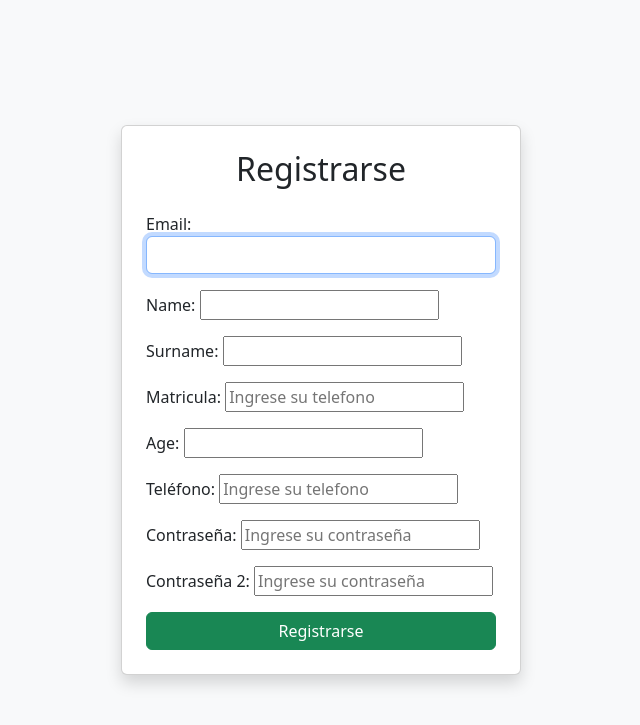
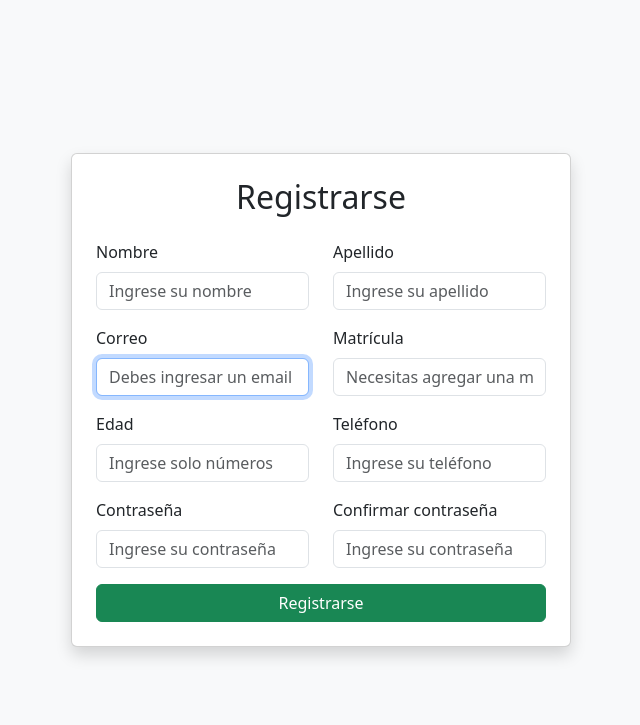
Before and after one commit to EmilianoChavarria/Django-Clases, a Django app: page /users/register/ in a window 1280 px wide. Shown: the top 725 px of the page, without its empty margins (319-959 px from the left). Run offline with Django 5.2, Linux system fonts and the light colour scheme; some libraries are stand-ins or nearby versions.

Commit message:
Terminado

```diff
--- a/errorPages/settings.py
+++ b/errorPages/settings.py
@@ -23,7 +23,7 @@ BASE_DIR = Path(__file__).resolve().parent.parent
 SECRET_KEY = 'django-insecure-qf52=xpr+1#vbe5-w-q3u+@-je0ddllr_eno9ovwl2jvx-n#v2'
 
 # SECURITY WARNING: don't run with debug turned on in production!
-DEBUG = False
+DEBUG = True
 
 ALLOWED_HOSTS = [
     '127.0.0.1','localhost',
--- a/users/forms.py
+++ b/users/forms.py
@@ -1,42 +1,17 @@
 from django import forms
 from django.contrib.auth.forms import UserCreationForm, AuthenticationForm
 from .models import CustomUser
+from django.contrib.auth import authenticate
+import re
 
 #primer formulario
 class CustomUserCreationForm(UserCreationForm):
-    tel = forms.CharField(
-        label='Teléfono',
-        widget = forms.TextInput(
-            attrs = {
-                'class': 'form-input',
-                # 'pattern': '^$',
-                'minlength':10,
-                'maxlength':10,
-                'placeholder': 'Ingrese su telefono',
-                'title': 'Necesitas definir una contraseña segura',
-                'required': True
-            }
-        )
-    )
-    control_number = forms.CharField(
-        label='Matricula',
-        widget = forms.TextInput(
-            attrs = {
-                'class': 'form-input',
-                # 'pattern': '^$',
-                'minlength':10,
-                'maxlength':10,
-                'placeholder': 'Ingrese su telefono',
-                'title': 'Necesitas definir una contraseña segura',
-                'required': True
-            }
-        )
-    )
+
     password1 = forms.CharField(
         label='Contraseña',
         widget = forms.PasswordInput(
             attrs = {
-                'class': 'form-input',
+                'class': 'form-control',
                 # 'pattern': '^$',
                 'placeholder': 'Ingrese su contraseña',
                 'title': 'Necesitas definir una contraseña segura',
@@ -49,7 +24,7 @@ class CustomUserCreationForm(UserCreationForm):
         label='Contraseña 2',
         widget = forms.PasswordInput(
             attrs = {
-                'class': 'form-input',
+                'class': 'form-control',
                 # 'pattern': '^$',
                 'placeholder': 'Ingrese su contraseña',
                 'title': 'Necesitas definir una contraseña segura',
@@ -66,18 +41,122 @@ class CustomUserCreationForm(UserCreationForm):
         widgets = {
             #Cada uno de los widgets del MODELO
             'email': forms.EmailInput(
-                #Características de elemento visual
-                attrs = {
-                    'class': 'form-control',
-                    'required': True,
-                    'pattern': '^[a-zA-Z0-9]+@utez\.edu\.mx$',
-                    'title': 'Debes ingresar un correo válido de la utez'
-                }
-            ),
+                attrs={
+                'class': 'form-control',
+                'required': True,
+                'pattern': r'^[a-zA-Z0-9]+@utez\.edu\.mx$',
+                'title': 'Debes ingresar un correo válido de la UTEZ',
+                'placeholder': 'Debes ingresar un email'
+            }),
+            'name': forms.TextInput(
+                attrs={
+                'class': 'form-control',
+                'required': True,
+                'placeholder': 'Ingrese su nombre'
+            }),
+            'surname': forms.TextInput(attrs={
+                'class': 'form-control',
+                'required': True,
+                'placeholder': 'Ingrese su apellido'
+            }),
+            'control_number': forms.TextInput(attrs={
+                'class': 'form-control',
+                'required': True,
+                'pattern': '^[0-9]{5}[a-z]{2}[0-9]{3}',
+                'maxlength': 20,
+                'placeholder': 'Necesitas agregar una matricula de la UTEZ'
+            }),
+            'age': forms.NumberInput(attrs={
+                'class': 'form-control',
+                'required': True,
+                'pattern': '^[0-9]+$',
+                'min_value': 5,
+                'placeholder': 'Ingrese solo números',
+                'max_value': 100
+            }),
+            'tel': forms.TextInput(attrs={
+                'class': 'form-control',
+                'pattern': r'^[0-9\+-]{10}',
+                'required': True,
+                'minlength': 10,
+                'maxlength': 10,
+                'placeholder': 'Ingrese su teléfono'
+            }),
 
         }
 
+    def clean_email(self):
+        email = self.cleaned_data.get('email')
+        if not re.match(r'^[a-zA-Z0-9]+@utez\.edu\.mx$', email):
+            raise forms.ValidationError('Debes ingresar un correo válido de la UTEZ.')
+        return email
+
+    def clean_control_number(self):
+        control_number = self.cleaned_data.get('control_number')
+        if not re.match(r'^[0-9]{5}[a-z]{2}[0-9]{3}$', control_number):
+            raise forms.ValidationError('La matrícula debe seguir el formato: 20223tn089.')
+        return control_number
+
+    def clean_tel(self):
+        tel = self.cleaned_data.get('tel')
+        if len(tel) != 10 or not tel.isdigit():
+            raise forms.ValidationError('El teléfono debe tener exactamente 10 dígitos.')
+        return tel
+
+    def clean_password2(self):
+        password1 = self.cleaned_data.get('password1')
+        password2 = self.cleaned_data.get('password2')
+
+        if password1 != password2:
+            raise forms.ValidationError('Las contraseñas no coinciden.')
+
+        if len(password1) < 8:
+            raise forms.ValidationError('La contraseña debe tener al menos 8 caracteres.')
+
+        if not re.search(r'[0-9]', password1):
+            raise forms.ValidationError('La contraseña debe contener al menos un número.')
+
+        if not re.search(r'[A-Z]', password1):
+            raise forms.ValidationError('La contraseña debe contener al menos una letra mayúscula.')
+
+        if not re.search(r'[!#$%&?]', password1):
+            raise forms.ValidationError('La contraseña debe contener al menos un carácter especial (!#$%&?).')
+
+        return password2
 
 #segundo formulario (inicio de sesion)
 class CustomUserLoginForm(AuthenticationForm):
-    pass
+    username = forms.EmailField(
+        label="Correo electrónico",
+        max_length=150,
+        widget=forms.EmailInput(
+            attrs={
+                'class': 'form-control',
+                'required': True,
+                'pattern': r'^[a-zA-Z0-9]+@utez\.edu\.mx$',
+                'title': 'Debes ingresar un correo válido de la UTEZ',
+                'placeholder': 'Debes ingresar un email',
+            }
+        )
+    )
+    password = forms.CharField(
+        label="Contraseña",
+        widget=forms.PasswordInput(
+            attrs={
+                'class': 'form-control',
+                'placeholder': 'Ingrese su contraseña',
+                'title': 'Necesitas definir una contraseña segura',
+                'required': True,
+            }
+        )
+    )
+
+    def clean(self):
+        cleaned_data = super().clean()
+        username = cleaned_data.get("username")
+        password = cleaned_data.get("password")
+        if username and password:
+            user = authenticate(username=username, password=password)
+            if not user:
+                raise forms.ValidationError("Usuario o contraseña incorrectos.")
+        return cleaned_data
--- a/users/templates/login.html
+++ b/users/templates/login.html
@@ -21,7 +21,10 @@
   </div>
 
   <!-- Bootstrap JS (Opcional) -->
+  {% include 'message.html' %}
   <script src="https://cdn.jsdelivr.net/npm/bootstrap@5.3.2/dist/js/bootstrap.bundle.min.js"></script>
+  <script src="https://cdn.jsdelivr.net/npm/sweetalert2@11"></script>
+
 </body>
 
 </html>
--- /dev/null
+++ b/users/templates/message.html
@@ -0,0 +1,51 @@
+<!DOCTYPE html>
+<html lang="en">
+
+<head>
+    <meta charset="UTF-8">
+    <meta name="viewport" content="width=device-width, initial-scale=1.0">
+    <title>Document</title>
+</head>
+
+<body>
+    <!-- Modal -->
+
+    <div class="modal fade" id="messageModal" tabindex="-1" aria- labelledby="messageModalLabel" aria-hidden="true">
+
+        <div class="modal-dialog">
+            <div class="modal-content">
+                <div class="modal-header">
+                    <h5 class="modal-title" id="messageModalLabel">Mensaje</h5>
+                    <button type="button" class="btn-close" data-bs-dismiss="modal" aria-label="Cerrar"></button>
+                </div>
+                <div class="modal-body">
+                    <p id="modalMessage"></p>
+                    <img id="modalImage" class="img-fluid" style="display: none;" alt="Imagen del mensaje">
+                </div>
+                <div class="modal-footer">
+
+                    <button type="button" class="btn btn-secondary" data-bs- dismiss="modal">Cerrar</button>
+
+                </div>
+            </div>
+        </div>
+    </div>
+    <script>
+        document.addEventListener("DOMContentLoaded", function () {
+            const message = {{ message| safe}}; // El mensaje se pasa desde Django
+        if (message) {
+            document.getElementById("modalMessage").innerText =`[${message.type.toUpperCase()}] Código ${message.code}: ${message.message}`;
+            if (message.img) {
+                const imgElement = document.getElementById("modalImage");
+                imgElement.src = message.img;
+                imgElement.style.display = "block";
+            }
+            const modal = new
+                bootstrap.Modal(document.getElementById('messageModal'));
+            modal.show();
+        }
+    });
+    </script>
+</body>
+
+</html>
--- a/users/templates/register.html
+++ b/users/templates/register.html
@@ -8,44 +8,128 @@
     <link href="https://cdn.jsdelivr.net/npm/bootstrap@5.3.3/dist/css/bootstrap.min.css" rel="stylesheet">
     <script src="https://cdn.jsdelivr.net/npm/bootstrap@5.3.3/dist/js/bootstrap.bundle.min.js"></script>
     <script src="https://cdn.jsdelivr.net/npm/sweetalert2@11"></script>
-
 </head>
 
 <body class="bg-light d-flex align-items-center justify-content-center vh-100">
-    <div class="card shadow p-4" style="width: 400px;">
+    <div class="card shadow p-4" style="width: 500px;">
         <h2 class="text-center mb-4">Registrarse</h2>
         <form method="post" onsubmit="return validateForm()">
             {% csrf_token %}
-            <div class="mb-3">
-                {{ form.as_p }}
+
+            <div class="row">
+                <div class="col-md-6 mb-3">
+                    <label for="id_name" class="form-label">Nombre</label>
+                    {{ form.name }}
+                </div>
+                <div class="col-md-6 mb-3">
+                    <label for="id_surname" class="form-label">Apellido</label>
+                    {{ form.surname }}
+                </div>
             </div>
+
+            <div class="row">
+                <div class="col-md-6 mb-3">
+                    <label for="id_email" class="form-label">Correo</label>
+                    {{ form.email }}
+                </div>
+                <div class="col-md-6 mb-3">
+                    <label for="id_control_number" class="form-label">Matrícula</label>
+                    {{ form.control_number }}
+                </div>
+            </div>
+
+            <div class="row">
+                <div class="col-md-6 mb-3">
+                    <label for="id_age" class="form-label">Edad</label>
+                    {{ form.age }}
+                </div>
+                <div class="col-md-6 mb-3">
+                    <label for="id_tel" class="form-label">Teléfono</label>
+                    {{ form.tel }}
+                </div>
+            </div>
+
+            <div class="row">
+                <div class="col-md-6 mb-3">
+                    <label for="id_password1" class="form-label">Contraseña</label>
+                    {{ form.password1 }}
+                </div>
+                <div class="col-md-6 mb-3">
+                    <label for="id_password2" class="form-label">Confirmar contraseña</label>
+                    {{ form.password2 }}
+                </div>
+            </div>
+
             <button type="submit" class="btn btn-success w-100">Registrarse</button>
         </form>
     </div>
-
+    {% include 'message.html' %}
     <script>
         function validateForm() {
-            var pass1 = document.getElementById('id_password1').value;
-            var pass2 = document.getElementById('id_password2').value;
+            let password1 = document.getElementById("id_password1").value;
+            let password2 = document.getElementById("id_password2").value;
 
-            if (pass1.length < 8) {
+            if (password1.length < 8) {
                 Swal.fire({
                     icon: "error",
-                    title: "Oops...",
-                    text: "Something went wrong!",
+                    title: "Error",
+                    text: "La contraseña debe tener al menos 8 caracteres.",
+                    confirmButtonColor: "#d33"
+                });
+                return false;
+            }
+
+            if (password1 !== password2) {
+                Swal.fire({
+                    icon: "error",
+                    title: "Error",
+                    text: "Las contraseñas no coinciden.",
+                    confirmButtonColor: "#d33"
+                });
+                return false;
+            }
+
+            const regex_numero = /[0-9]/;
+            if (!regex_numero.test(password1)) {
+                Swal.fire({
+                    icon: "error",
+                    title: "Error",
+                    text: "La contraseña debe tener al menos 1 número.",
+                    confirmButtonColor: "#d33"
+                });
+                return false;
+            }
+
+            const regex_mayuscula = /[A-Z]/;
+            if (!regex_mayuscula.test(password1)) {
+                Swal.fire({
+                    icon: "error",
+                    title: "Error",
+                    text: "La contraseña debe tener al menos 1 mayúscula.",
+                    confirmButtonColor: "#d33"
+                });
+                return false;
+            }
+
+            const regex_simbolo = /[!#$%&?]/;
+            if (!regex_simbolo.test(password1)) {
+                Swal.fire({
+                    icon: "error",
+                    title: "Error",
+                    text: "La contraseña debe tener al menos 1 símbolo.",
+                    confirmButtonColor: "#d33"
                 });
                 return false;
             }
 
             return true;
+        }
 
-        }
-        document.addEventListener('DOMContentLoaded', () => {
-
-        })
 
 
     </script>
 </body>
 
+
+
 </html>
--- a/users/views.py
+++ b/users/views.py
@@ -2,6 +2,8 @@ from django.shortcuts import render, redirect
 from django.contrib.auth import login, authenticate, logout
 from .forms import CustomUserCreationForm, CustomUserLoginForm
 from django.contrib.auth.decorators import login_required
+import json
+from .message import message as Message
 
 def register_view(request):
     if request.method == 'POST':
@@ -29,7 +31,15 @@ def login_view(request):
 
 def logout_view(request):
     logout(request)
-    return redirect('login')
+
+    message = Message(
+        "info",
+        "Se a cerrado session exitosamente",
+        200,
+        "https://encrypted-tbn0.gstatic.com/images?q=tbn:ANd9GcR8MIbugIhZBykSmQcR0QPcfnPUBOZQ6bm35w&s")
+    return render(request, "login.html", {
+        "message":json.dumps(message.to_dict())
+        })
 
 @login_required
 def home_view(request):
```
Also changed, not shown: users/message.py (added, +16 -0 lines).
